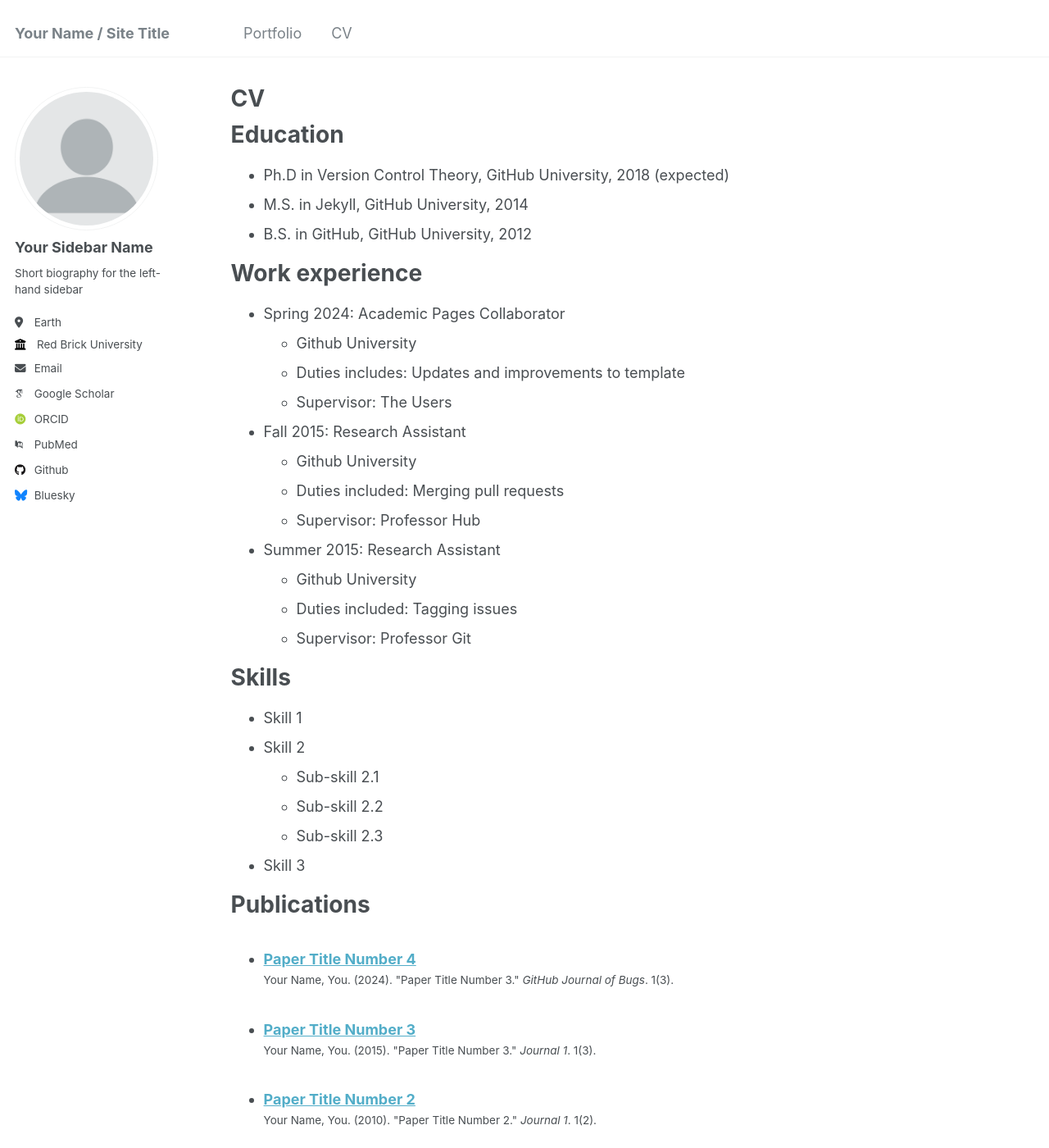
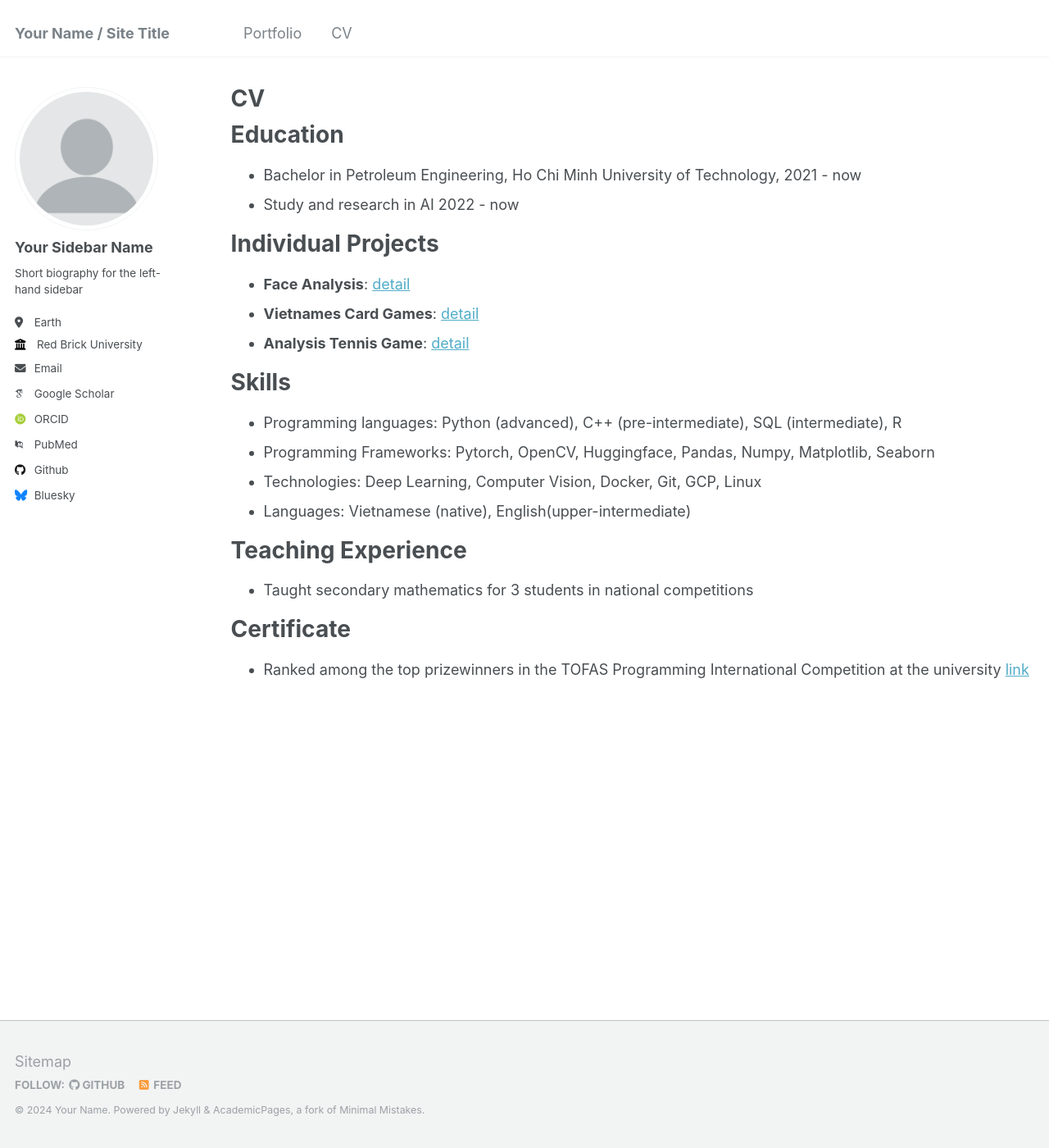
Before and after one commit to khoitran2003/khoitran2003.github.io, a Jekyll site: the page built from _pages/cv.md, in a window 1280 px wide and 1400 px high. Shown: the whole window at 82% size. Built offline with Jekyll 4.4.1, drawn with Linux system fonts in a browser that asks for light colours; some web fonts are replaced; some of the changed text lies outside the part shown.

Commit message:
Update cv.md

```diff
--- a/_pages/cv.md
+++ b/_pages/cv.md
@@ -11,54 +11,26 @@ redirect_from:
 
 Education
 ======
-* Ph.D in Version Control Theory, GitHub University, 2018 (expected)
-* M.S. in Jekyll, GitHub University, 2014
-* B.S. in GitHub, GitHub University, 2012
+* Bachelor in Petroleum Engineering, Ho Chi Minh University of Technology, 2021 - now
+* Study and research in AI 2022 - now
 
-Work experience
+Individual Projects
 ======
-* Spring 2024: Academic Pages Collaborator
-  * Github University
-  * Duties includes: Updates and improvements to template
-  * Supervisor: The Users
-
-* Fall 2015: Research Assistant
-  * Github University
-  * Duties included: Merging pull requests
-  * Supervisor: Professor Hub
-
-* Summer 2015: Research Assistant
-  * Github University
-  * Duties included: Tagging issues
-  * Supervisor: Professor Git
+* **Face Analysis**: [detail](/portfolio/)
+* **Vietnames Card Games**: [detail](/portfolio/)
+* **Analysis Tennis Game**: [detail](/portfolio/)
 
 Skills
 ======
-* Skill 1
-* Skill 2
-  * Sub-skill 2.1
-  * Sub-skill 2.2
-  * Sub-skill 2.3
-* Skill 3
+* Programming languages: Python (advanced), C++ (pre-intermediate), SQL (intermediate), R
+* Programming Frameworks: Pytorch, OpenCV, Huggingface, Pandas, Numpy, Matplotlib, Seaborn
+* Technologies: Deep Learning, Computer Vision, Docker, Git, GCP, Linux
+* Languages: Vietnamese (native), English(upper-intermediate)
 
-Publications
+Teaching Experience
 ======
-  <ul>{% for post in site.publications reversed %}
-    {% include archive-single-cv.html %}
-  {% endfor %}</ul>
+* Taught secondary mathematics for 3 students in national competitions
 
-Talks
+Certificate
 ======
-  <ul>{% for post in site.talks reversed %}
-    {% include archive-single-talk-cv.html  %}
-  {% endfor %}</ul>
-
-Teaching
-======
-  <ul>{% for post in site.teaching reversed %}
-    {% include archive-single-cv.html %}
-  {% endfor %}</ul>
-
-Service and leadership
-======
-* Currently signed in to 43 different slack teams
+* Ranked among the top prizewinners in the TOFAS Programming International Competition at the university [link](https://drive.google.com/file/d/1AG69UseTqf1MsPrlajSnKciNiDeVG632/view)
```
